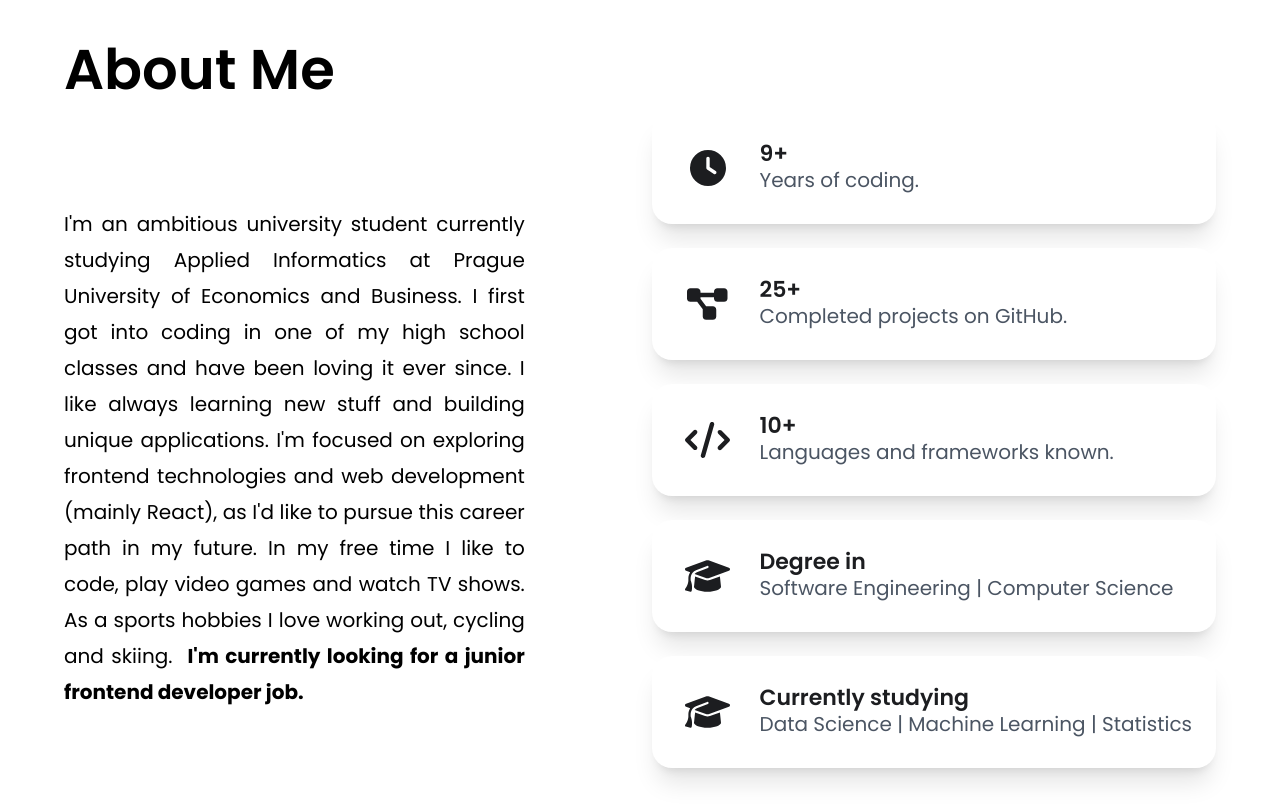
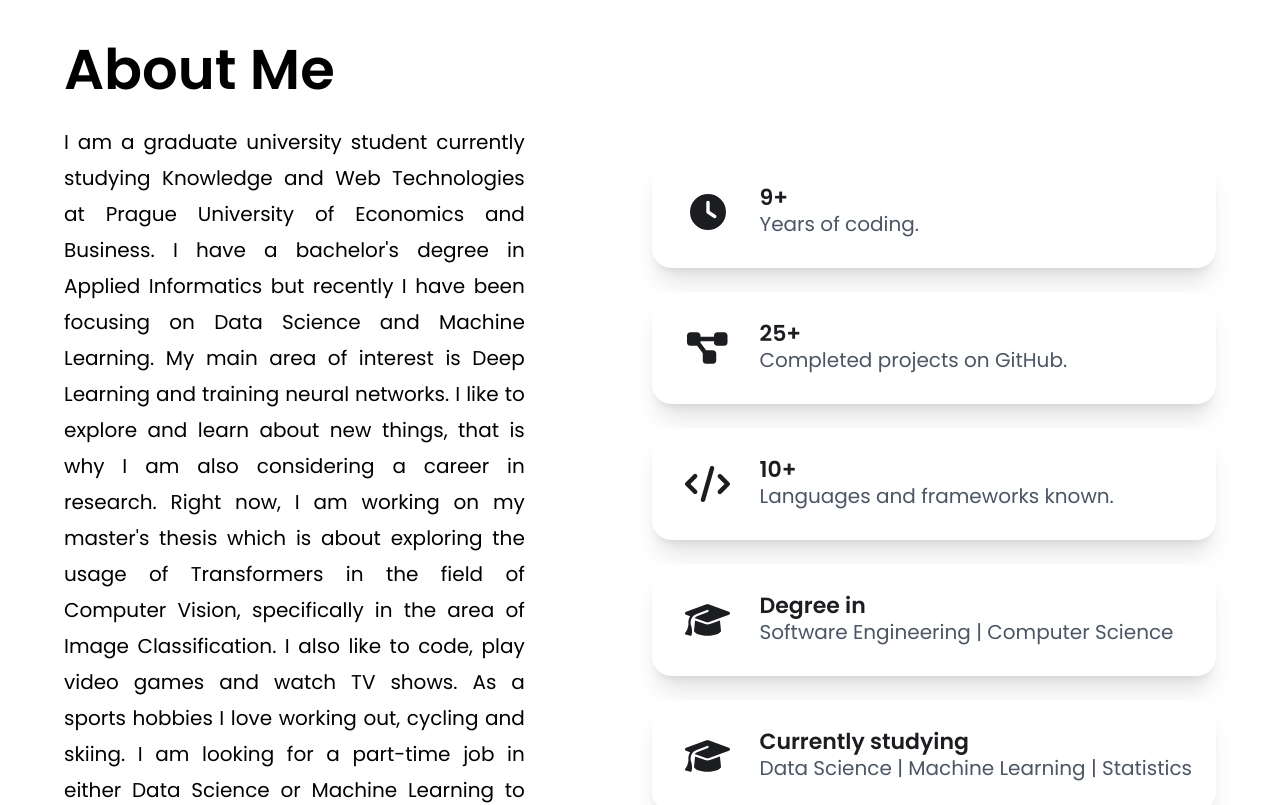
Before and after one commit to itsDaiton/portfolio, a React (Vite) app: page / in a window 1280 px wide. Shown: the part 1100-1905 px from the top of the page. Built offline with nearby package versions, Linux system fonts and the light colour scheme.

Commit message:
feat: add new about me text

```diff
--- a/src/components/About.jsx
+++ b/src/components/About.jsx
@@ -12,12 +12,13 @@ const About = () => {
             <p className='font-normal md:text-[20px] sm:text-[18px] es:text-[16px] text-[14px] xl:w-[40%] lg:w-[60%] w-fit
             text-justify xl:leading-[36px] lg:leading-[32px] leading-[24px] mr-10 lg:mb-0 mb-10 mt-3'
             >
-              I'm an ambitious university student currently studying Applied Informatics at Prague University of Economics and Business.
-              I first got into coding in one of my high school classes and have been loving it ever since.
-              I like always learning new stuff and building unique applications.
-              I'm focused on exploring frontend technologies and web development (mainly React), as I'd like to pursue this career path in my future.
-              In my free time I like to code, play video games and watch TV shows. As a sports hobbies I love working out, cycling and skiing.
-              &nbsp;<b>I'm currently looking for a junior frontend developer job.</b>
+              I am a graduate university student currently studying Knowledge and Web Technologies at Prague University of Economics and Business.
+              I have a  bachelor's degree in Applied Informatics but recently I have been focusing on Data Science and Machine Learning.
+              My main area of interest is Deep Learning and training neural networks.
+              I like to explore and learn about new things, that is why I am also considering a career in research.
+              Right now, I am working on my master's thesis which is about exploring the usage of Transformers in the field of Computer Vision, specifically in the area of Image Classification.
+              I also like to code, play video games and watch TV shows. As a sports hobbies I love working out, cycling and skiing.
+              I am looking for a part-time job in either Data Science or Machine Learning to gain more experience and knowledge in the field.
             </p>
             <div className='flex flex-col lg:ml-10 ml-0'>
               {about.map((item) => (
```
